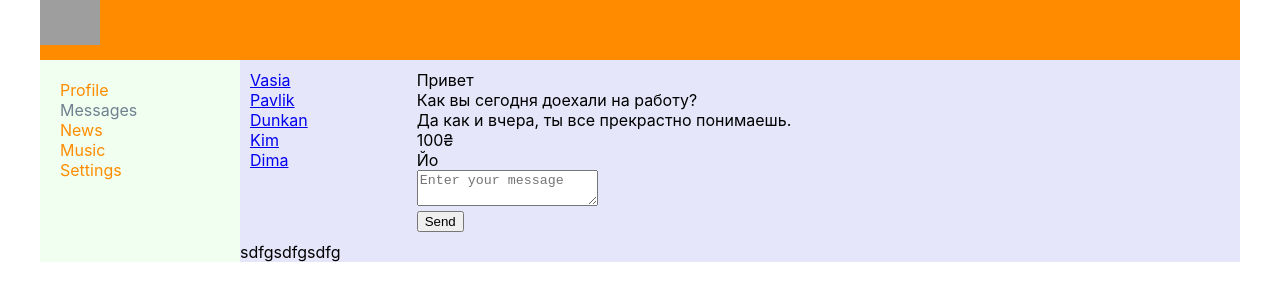
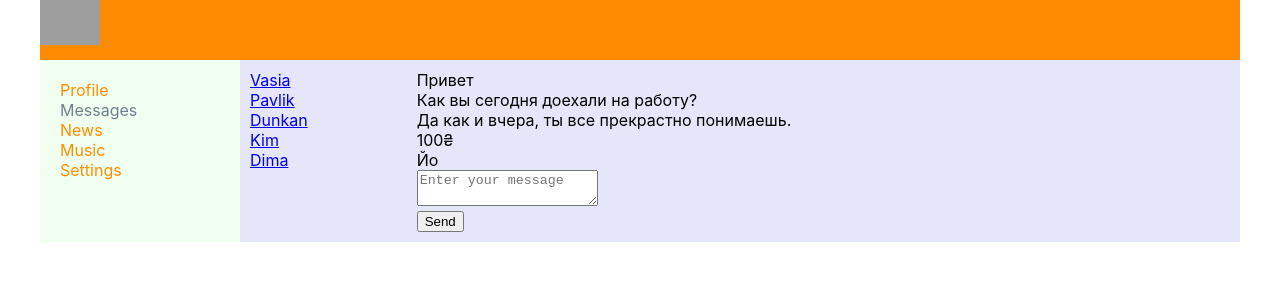
Before and after one commit to kapron4ik/IT_INCUBATOR_SN_TS, a React (Create React App) app: page /dialogs in a window 1280 px wide. Shown: the top 300 px of the page. Built offline with nearby package versions, Linux system fonts and the light colour scheme; grey boxes are pictures that could not be loaded.

Commit message:
delete test change commit

```diff
--- a/src/coponents/Dialogs/Dialogs.tsx
+++ b/src/coponents/Dialogs/Dialogs.tsx
@@ -22,7 +22,6 @@ const Dialogs: React.FC<DialogsPageType> = (props) => {
                 placeholder='Enter your message'/></div>
                 <div><button>Send</button></div>
             </div>
-            <div>sdfgsdfgsdfg</div>
         </div>
     )
 }
```
